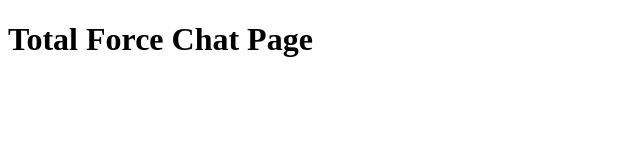
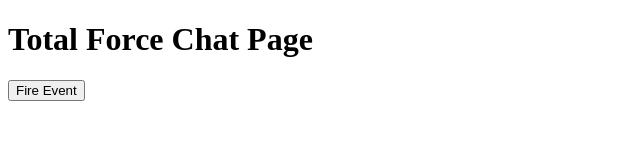
Before and after one commit to sonasilotech/enhanced-chat.github.io, a plain HTML site: page index.html in a window 1280 px wide. Shown: the whole page, without its empty margins (0-640 px from the left). Drawn offline with nearby package versions, Linux system fonts and the light colour scheme.

Commit message:
Refactor script loading and add chat functionality

```diff
--- a/index.html
+++ b/index.html
@@ -4,9 +4,10 @@
     <meta charset="UTF-8">
     <meta name="viewport" content="width=device-width, initial-scale=1.0">
     <title>Document</title>
+	<script type="text/javascript" src="./gtm.js"></script>
 </head>
 <body>
-	<script type='text/javascript' src='./gtm.js'></script>
+
     <script type='text/javascript'>
 	function initEmbeddedMessaging() {
 		try {
@@ -24,8 +25,20 @@
 			console.error('Error loading Embedded Messaging: ', err);
 		}
 	};
+
+	function startChat() {
+        console.log('called');
+		window.dataLayer = window.dataLayer || [];
+		try {
+			dataLayer.push({'event': 'beginchat_submit', 'component': leadComponent});
+			console.log('datalayer');
+		} catch(err) {
+			console.log('error occured', err);
+		}
+         console.log('done');
 </script>
 <script type='text/javascript' src='https://usaf--chatcon.sandbox.experience.crmforce.mil/ESWTFEnhancedChat1763148693447/assets/js/bootstrap.min.js' onload='initEmbeddedMessaging()'></script>
 <h1>Total Force Chat Page</h1>
+	<button onclick="startChat();">Fire Event</button>
 </body>
 </html>
```
